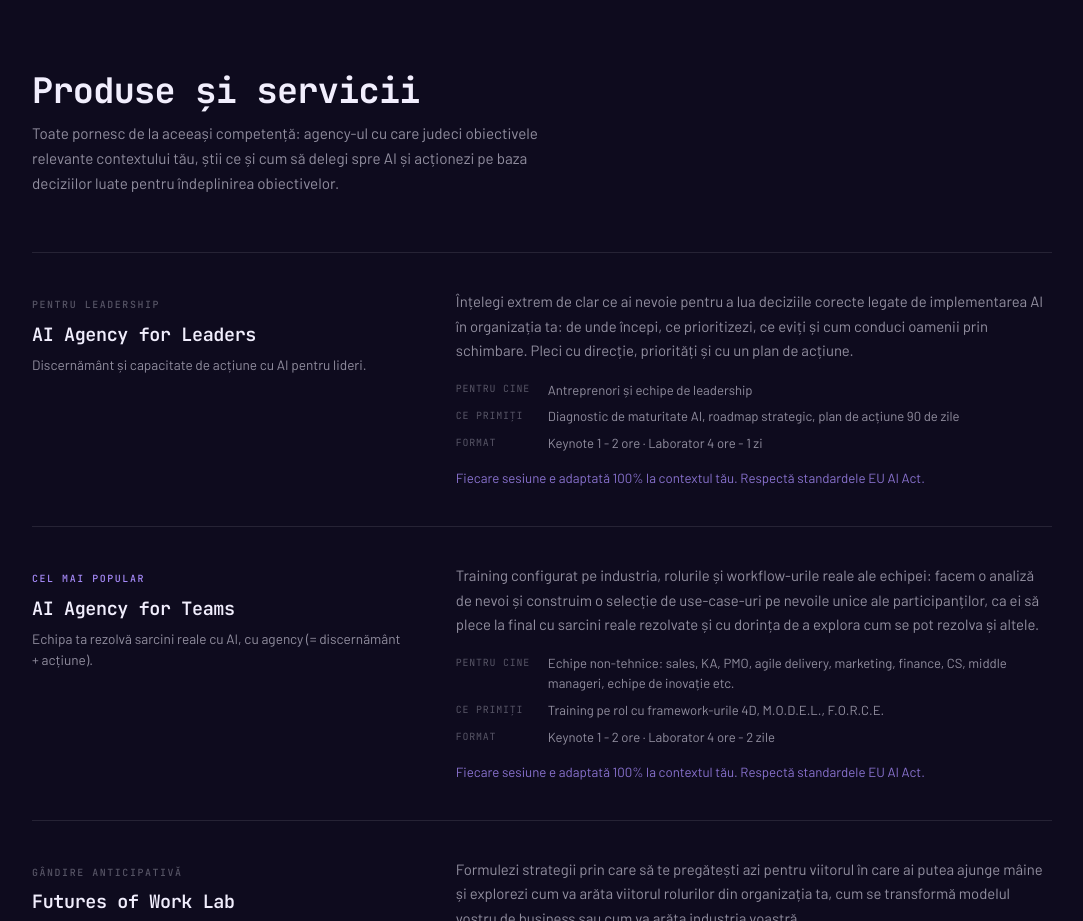
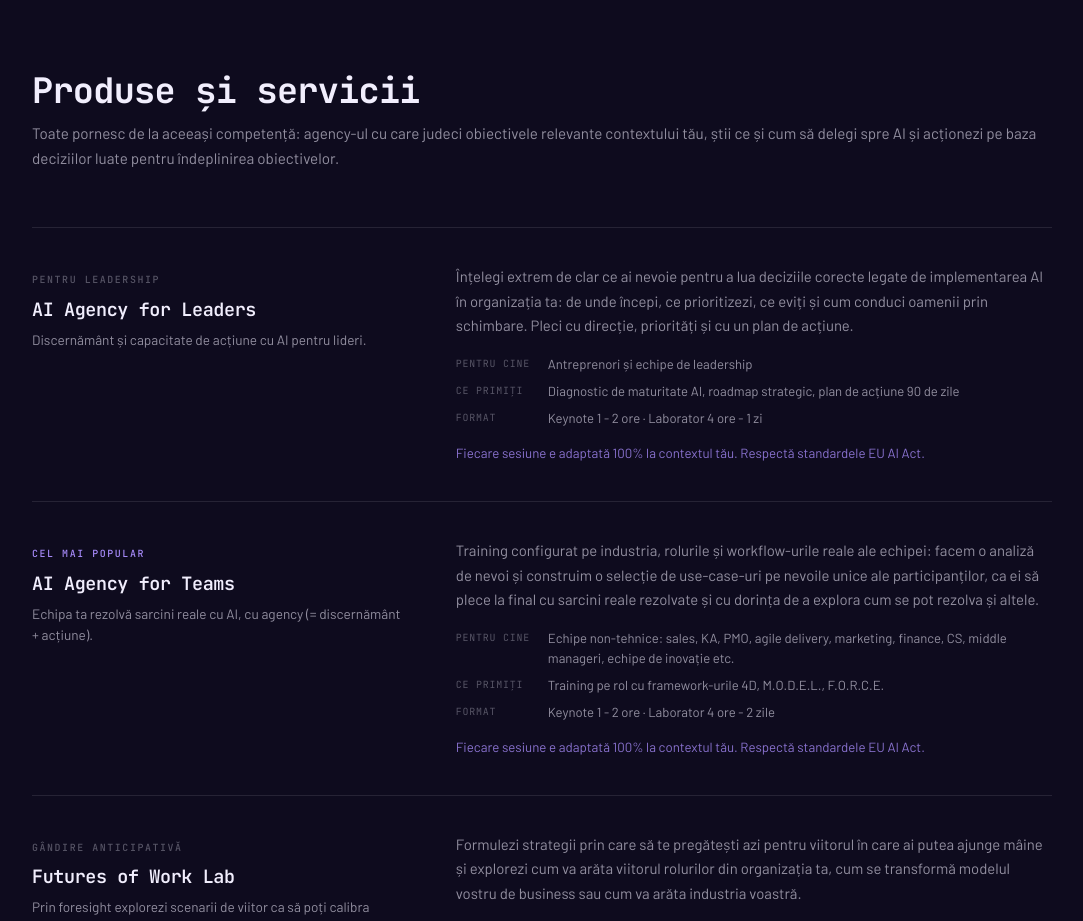
Before and after one commit to raluca-catalyst/website_rp, a website: page index.html in a window 1280 px wide. Shown: the part 1900-2821 px from the top of the page, without its empty margins (98-1181 px from the left). Drawn offline with Linux system fonts and the light colour scheme.

Commit message:
Widen services section subtitle to full container width

```diff
--- a/css/style.css
+++ b/css/style.css
@@ -98,6 +98,9 @@ p  { color: var(--text-sec); }
   color: var(--text-sec);
   margin-top: 0.55rem;
   max-width: 540px;
+}
+.section-header p.section-header-wide {
+  max-width: none;
 }
 
 /* ============================
--- a/index.html
+++ b/index.html
@@ -303,7 +303,7 @@
       <div class="container">
         <div class="section-header fade-up">
           <h2 id="services-heading">Produse și servicii</h2>
-          <p>Toate pornesc de la aceeași competență: agency-ul cu care judeci obiectivele relevante contextului tău, știi ce și cum să delegi spre AI și acționezi pe baza deciziilor luate pentru îndeplinirea obiectivelor.</p>
+          <p class="section-header-wide">Toate pornesc de la aceeași competență: agency-ul cu care judeci obiectivele relevante contextului tău, știi ce și cum să delegi spre AI și acționezi pe baza deciziilor luate pentru îndeplinirea obiectivelor.</p>
         </div>
 
         <div class="service fade-up delay-1">
```
